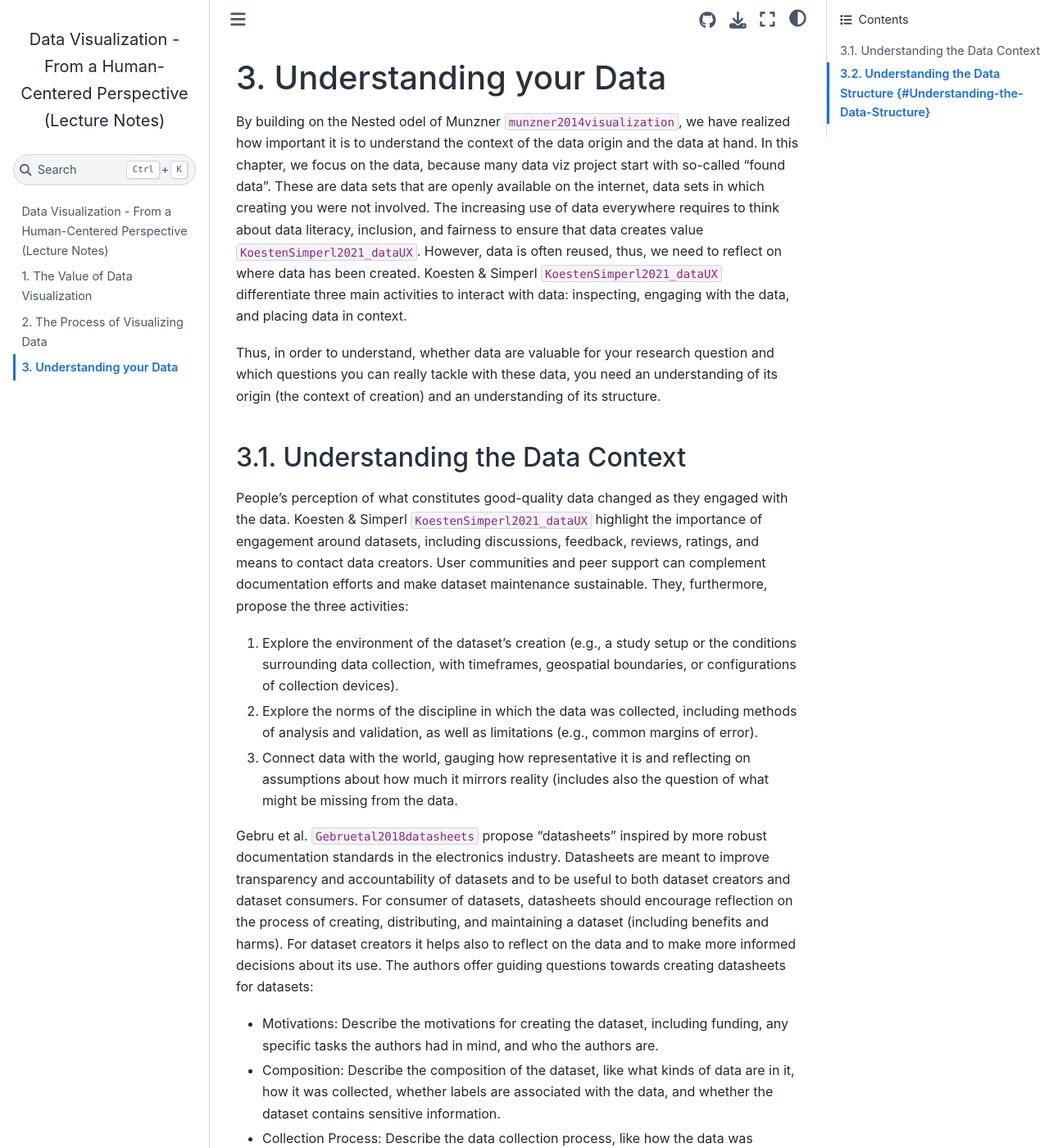
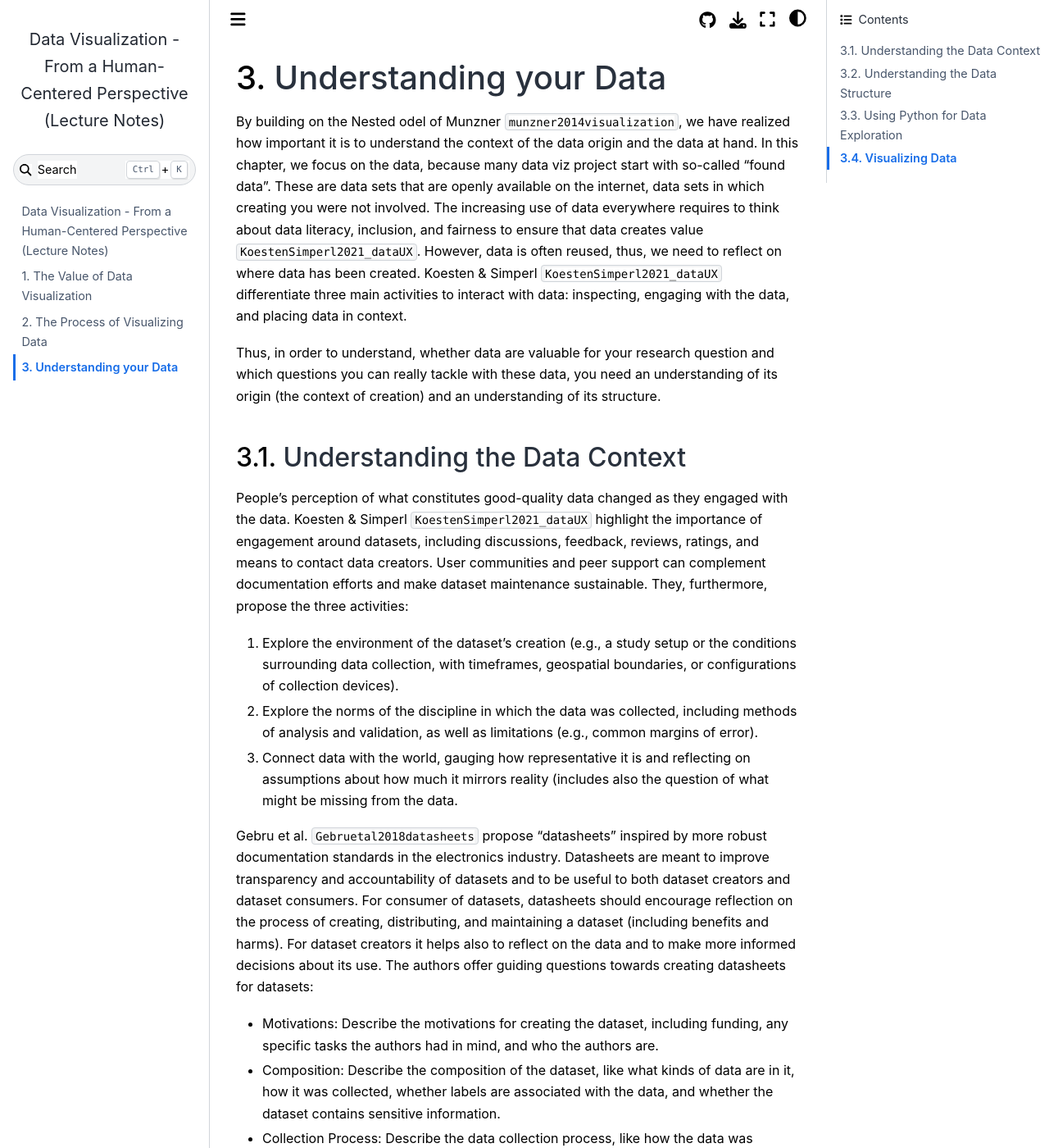
Before and after one commit to FUB-HCC/Human-Centered-Data-Visualization, a Jupyter Book: the page built from 03-understanding.md, in a window 1280 px wide and 1400 px high. Shown: the whole window at 82% size. Built offline with Jupyter Book 1.0.4 settings and Sphinx 7.4.7 and the Sphinx Book theme 1.1.4, drawn with Linux system fonts in a browser that asks for light colours; pages that are not in the unit, such as notebooks, are missing from menus; cross-references to code outside the pages are shown as plain code; some of the changed text lies outside the part shown.

Commit message:
Add css file

````diff
--- a/03-understanding.md
+++ b/03-understanding.md
@@ -47,8 +47,8 @@
 ---
 Example of the Dataset Nutrition Label (first generation). Taken from https://datanutrition.org/
 ```
-
-## Understanding the Data Structure {#Understanding-the-Data-Structure}
+(Understanding-the-Data-Structure)=
+## Understanding the Data Structure
 
 <!-- Useful Ressources:
 https://bookdown.org/ronsarafian/IntrotoDS/eda.html#summary-statistics
@@ -90,6 +90,13 @@
 
 There is no rule about what questions you should ask to guide your research. However, two types of questions will always be useful for making discoveries in your data. You can phrase these questions loosely as (1) What kind of variation occurs within my variables? and (2) What kind of co-variation occurs between my variables?
 
+## Using Python for Data Exploration
+
+## Visualizing Data
+
+In the following, we use the on-time data for all flights that departed NYC, i.e., JFK, LGA or EWR, in 2013. The Bureau of transportation statistics has released these data. Let's get an overview about this dataset.
+
+
 
 [^2]: I highly recommend reading more about him, for example in [](https://www.stat.berkeley.edu/~brill/Papers/life.pdf).
 [^3]: The so-called "smooth part of a data set" is the variability that the analyst has accounted for so far, while the "rough" part is the variability that remains unexplained.
--- /dev/null
+++ b/_static/myfile.css
@@ -0,0 +1,4 @@
+* {
+    background-color: white;
+    color: black;
+}
````
